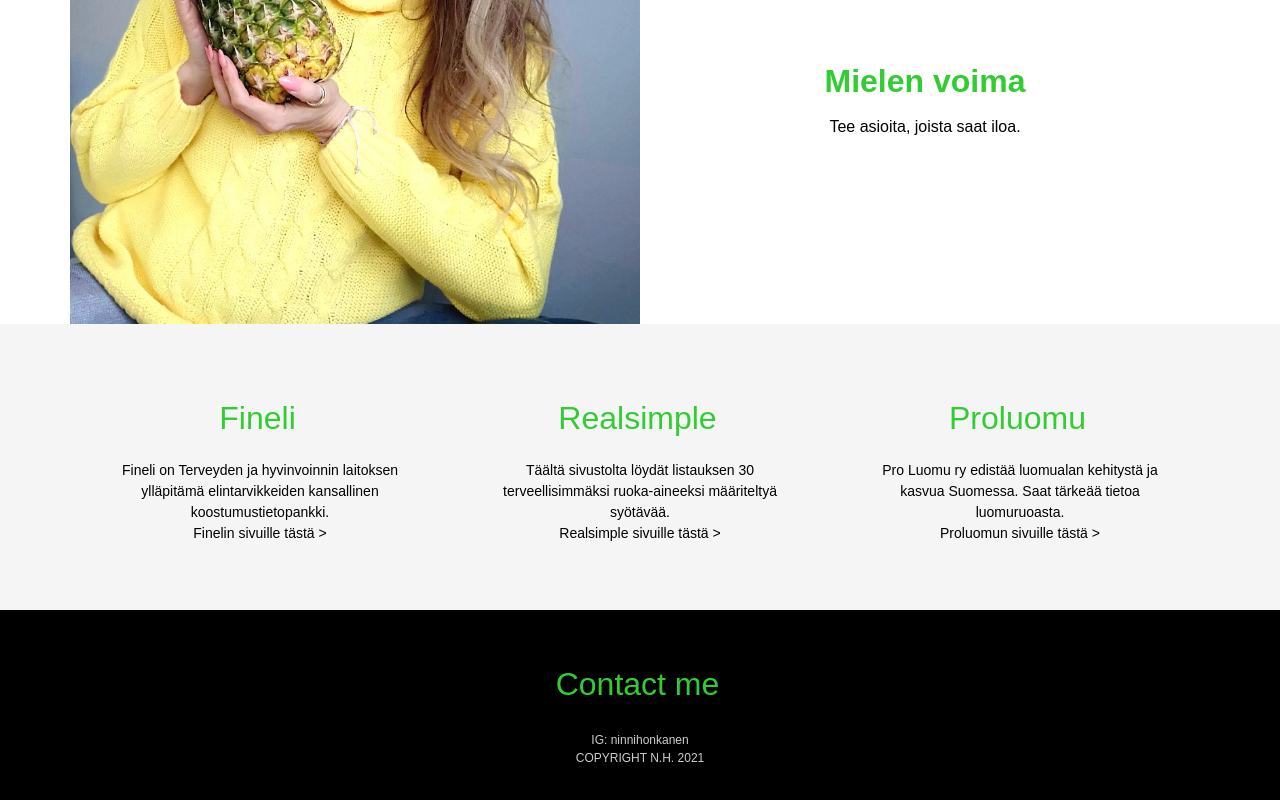
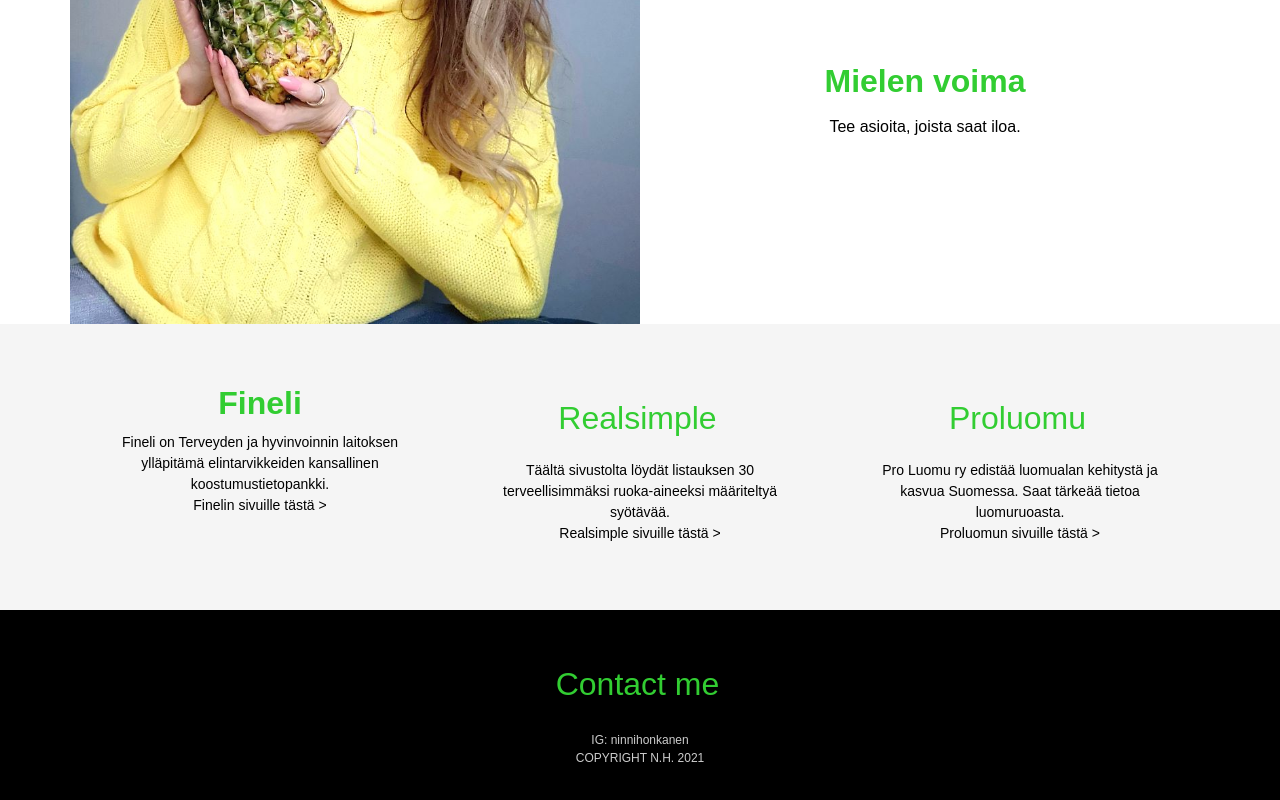
Before and after one commit to NinniHonkanen/NinniHonkanen.github.io, a plain HTML site: page index.html in a window 1280 px wide. Shown: the part 757-1557 px from the top of the page. Drawn offline with nearby package versions, Linux system fonts and the light colour scheme.

Commit message:
Add files via upload

```diff
--- a/index.html
+++ b/index.html
@@ -114,7 +114,12 @@
     <div class="col-sm-4">
 
 
-      <h3>Fineli</h3>
+		<table>
+  <tr>
+    <th>Fineli</th>
+  </tr>
+</table>
+
       <p>Fineli on Terveyden ja hyvinvoinnin laitoksen ylläpitämä elintarvikkeiden kansallinen koostumustietopankki.
 		  <br>
 		  <a href="https://fineli.fi/" target="_blank">Finelin sivuille tästä ></a></p>
```
